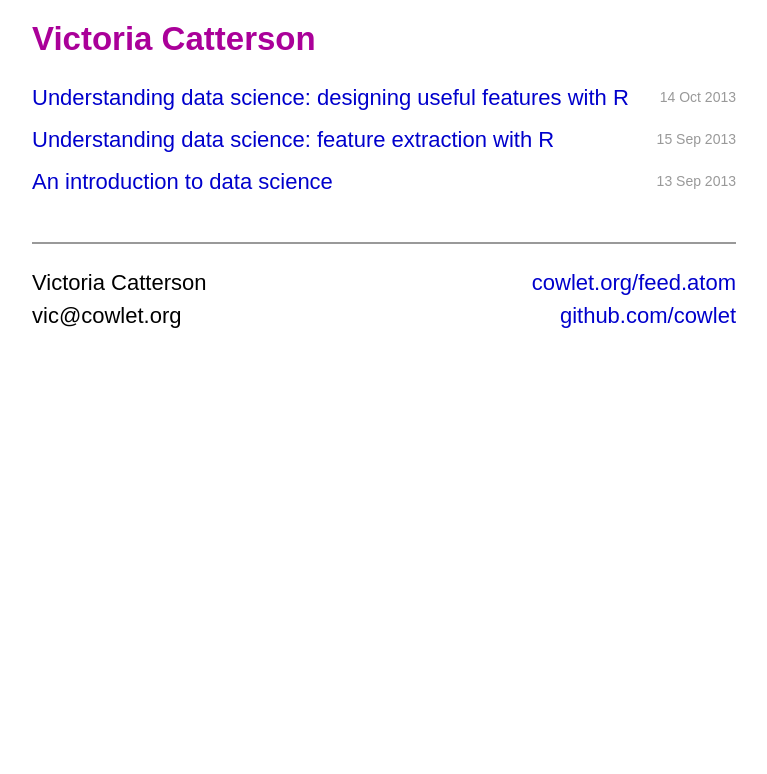
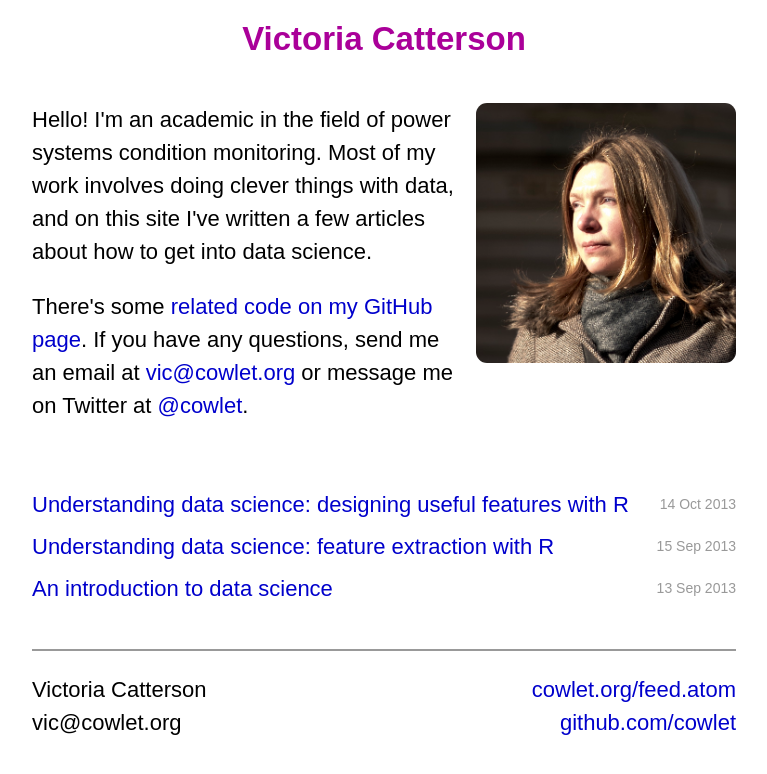
Before and after one commit to cowlet/cowlet.github.io, a Jekyll site: the page built from index.html, in a window 1280 px wide. Shown: the top 774 px of the page, without its empty margins (256-1023 px from the left). Built offline with Jekyll 4.4.1, drawn with Linux system fonts in a browser that asks for light colours; Markdown is read by kramdown in place of the engine named in the settings.

Commit message:
Add photo and biography on front page.

```diff
--- a/css/main.css
+++ b/css/main.css
@@ -83,11 +83,27 @@ pre {
   color: #999;
 }
 
+.header {
+  text-align: center;
+}
+
 .header .title a {
   font-weight: bold;
   text-decoration: none;
   font-size: 24px;
   color: #a09;
+}
+
+.about {
+  margin-top: 1em;
+  margin-bottom: 2em;
+  overflow: auto;
+}
+
+.about .photo img {
+  max-width: 100%;
+  border-radius: 0.5em;
+  margin-top: 1em;
 }
 
 .posts {
@@ -138,12 +154,34 @@ pre {
   text-align: right;
 }
 
+@media (min-width: 480px) {
+  .about .photo {
+    width: 60%;
+    float: right;
+    padding-left: 1em;
+  }
+}
+
+@media (min-width: 560px) {
+  .about .photo {
+    width: 50%;
+  }
+}
+
 @media (min-width: 768px) {
   .container {
     max-width: 32em;
     margin: 1em auto;
     font-size: 22px;
     line-height: 1.5em;
+  }
+
+  .about .photo {
+    width: 40%;
+  }
+
+  .about .bio {
+    width: 60%;
   }
 
   .posts .date {
--- a/index.html
+++ b/index.html
@@ -4,6 +4,14 @@ title: Victoria Catterson
 ---
 
 <div id="home">
+  <div class="about">
+    <div class="photo"><img src="/assets/victoria.jpg" alt="Photo of Victoria Catterson" /></div>
+    <div class="bio">
+      <p>Hello! I'm an academic in the field of power systems condition monitoring. Most of my work involves doing clever things with data, and on this site I've written a few articles about how to get into data science.</p>
+      <p>There's some <a href="https://github.com/cowlet">related code on my GitHub page</a>. If you have any questions, send me an email at <a href="mailto:vic@cowlet.org">vic@cowlet.org</a> or message me on Twitter at <a href="https://twitter.com/cowlet">@cowlet</a>.</p>
+    </div>
+  </div>
+
   <ul class="posts">
     {% for post in site.posts %}
       <li><span class="date">{{ post.date | date_to_string }}</span> <a href="{{ post.url }}">{{ post.title }}</a></li>
```
Also changed, not shown: assets/victoria.jpg (added).
